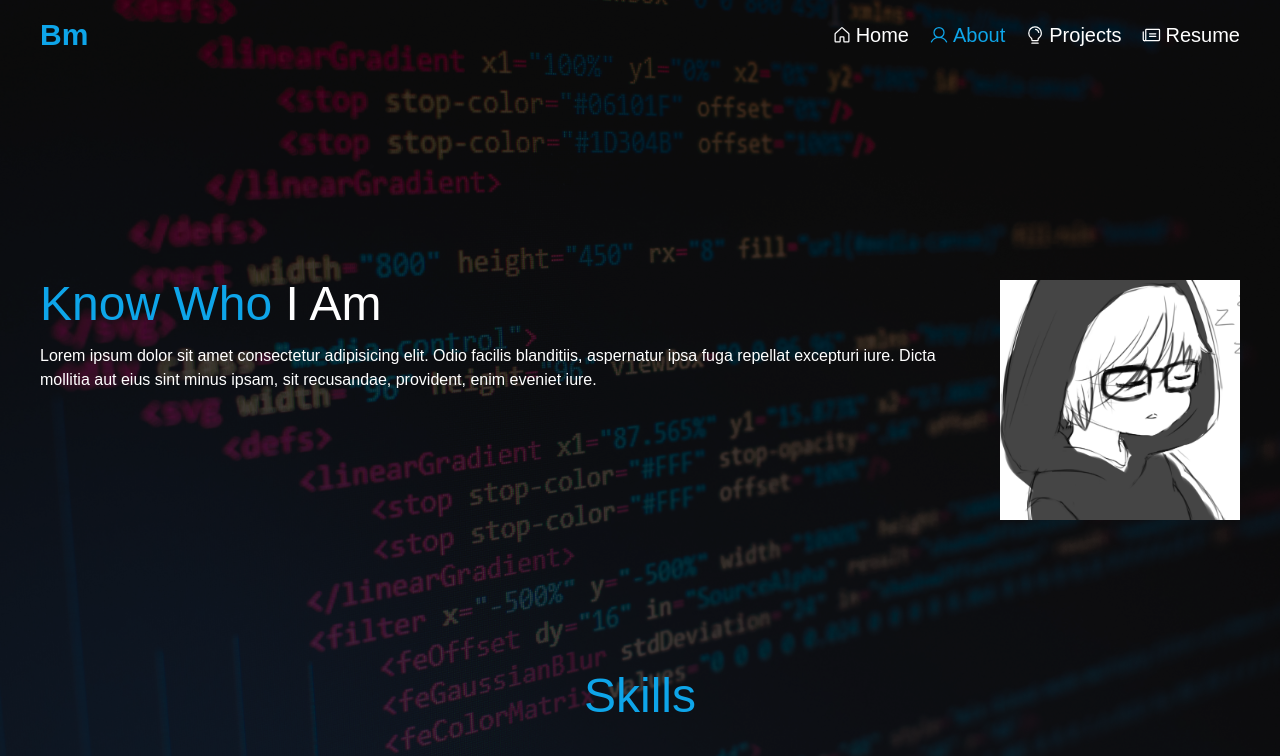
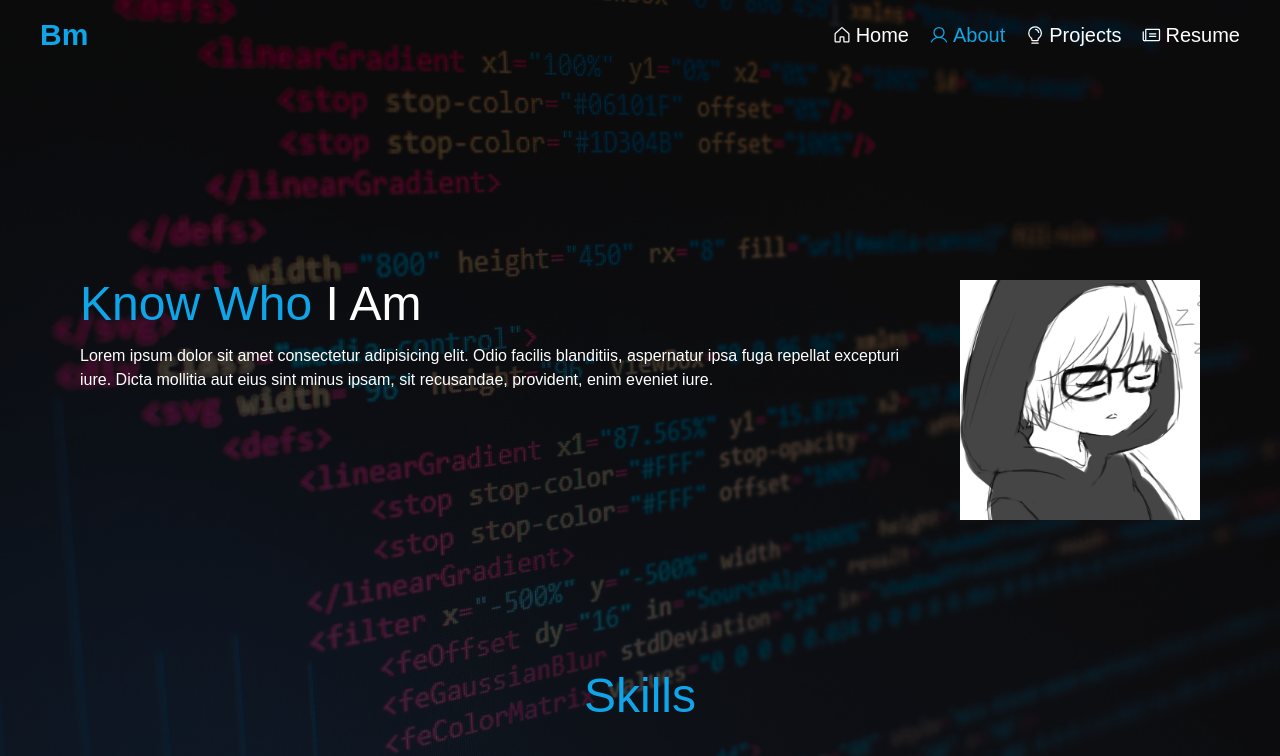
Before and after one commit to brunomaruya/Portfolio, a Next.js app: page /about in a window 1280 px wide. Shown: the top 756 px of the page. Built offline with nearby package versions, Linux system fonts and the light colour scheme.

Commit message:
update about and project moble versionn

```diff
--- a/components/Footer.tsx
+++ b/components/Footer.tsx
@@ -4,7 +4,7 @@ import React from 'react';
 export default function Footer() {
   return (
     <div className=" w-full mt-auto ">
-      <div className=" flex justify-between items-center bg-black py-5 px-6">
+      <div className=" flex flex-col md:flex-row gap-3 justify-between items-center bg-black py-5 px-6">
         <div>
           <Link href="https://soumyajit.vercel.app/" target="_blank">
             soumyajit4419&apos;s portfolio as reference model
--- a/pages/about.tsx
+++ b/pages/about.tsx
@@ -9,11 +9,11 @@ export default function About() {
   return (
     <>
       <Layout>
-        <main className="max-width">
+        <main className="max-width px-10">
           <section className=" h-screen flex flex-col items-start justify-center">
-            <div className="flex gap-10">
+            <div className="flex flex-col md:flex-row items-center md:items-start gap-10">
               <div>
-                <h1 className="text-5xl mb-4">
+                <h1 className="text-5xl mb-4 text-center md:text-left">
                   <span className="text-primary-color">Know Who </span>I Am
                 </h1>
                 <p>
--- a/pages/projects.tsx
+++ b/pages/projects.tsx
@@ -13,7 +13,7 @@ export default function Projects() {
           <h1 className="text-5xl mb-24 flex justify-center text-primary-color">
             Projects
           </h1>
-          <div className="grid grid-cols-1 md:grid-cols-2 lg:grid-cols-3 grid-flow-row gap-10">
+          <div className="grid grid-cols-1 md:grid-cols-2 lg:grid-cols-3 grid-flow-row gap-10 sm:px-20 md:px-10">
             {projectsData.map((project) => (
               <div
                 key={project.id}
```
